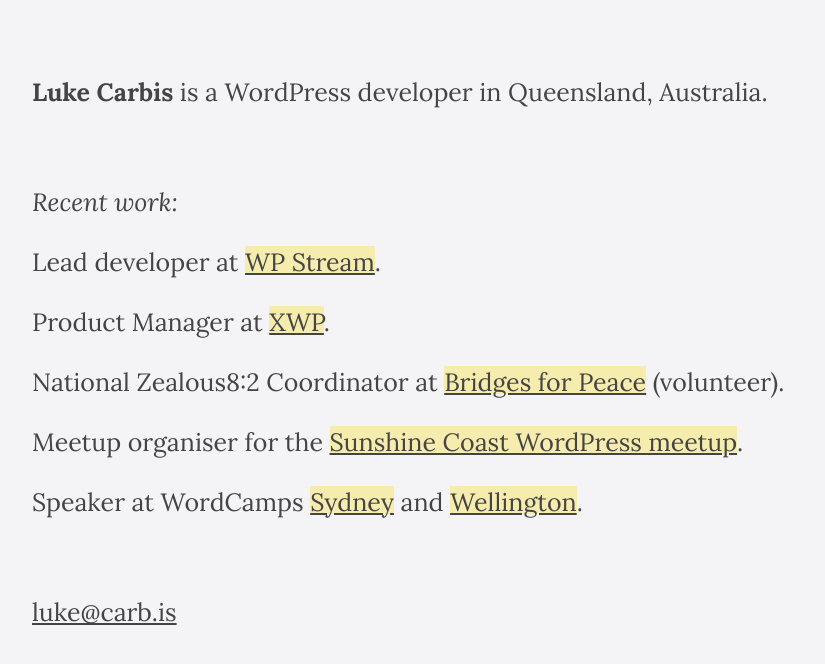
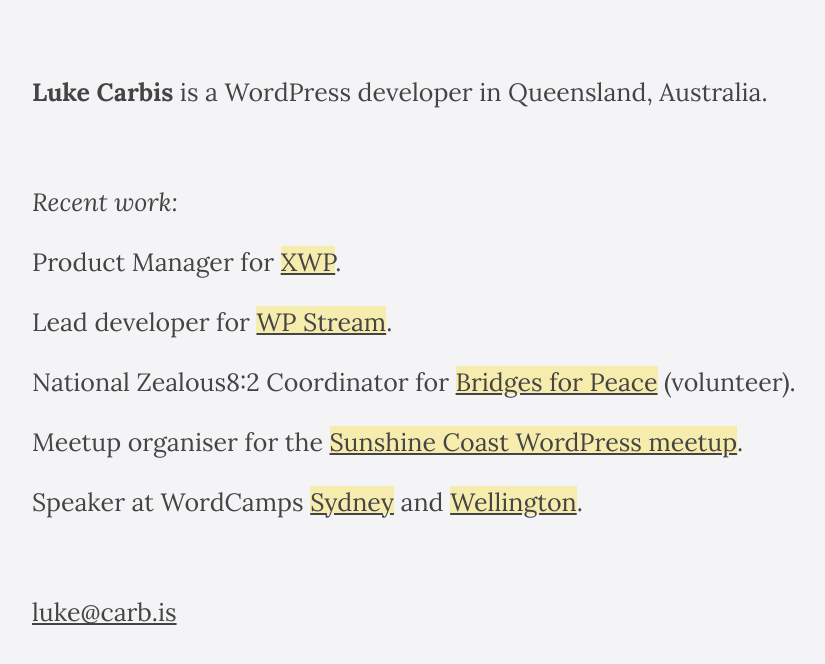
Before and after one commit to lukecarbis/old-carb.is, a Jekyll site: the page built from index.html, in a window 1280 px wide. Shown: the top 664 px of the page, without its empty margins (128-953 px from the left). Built offline with Jekyll 4.4.1, drawn with Linux system fonts in a browser that asks for light colours.

Commit message:
Use for instead of at

```diff
--- a/_config.yml
+++ b/_config.yml
@@ -9,9 +9,9 @@
 email_encoded: "yhxr@pneo.vf" # see http://rot13.com
 
 work:
-  - "Lead developer at [WP Stream](https://wp-stream.com)."
-  - "Product Manager at [XWP](http://xwp.co)."
-  - "National Zealous8:2 Coordinator at [Bridges for Peace](http://bridgesforpeace.com) (volunteer)."
+  - "Product Manager for [XWP](http://xwp.co)."
+  - "Lead developer for [WP Stream](https://wp-stream.com)."
+  - "National Zealous8:2 Coordinator for [Bridges for Peace](http://bridgesforpeace.com) (volunteer)."
   - "Meetup organiser for the [Sunshine Coast WordPress meetup](http://wpsc.co)."
   - "Speaker at WordCamps [Sydney](http://sydney.wordcamp.org/2014/) and [Wellington](http://wellington.wordcamp.org/2014/)."
 
```
